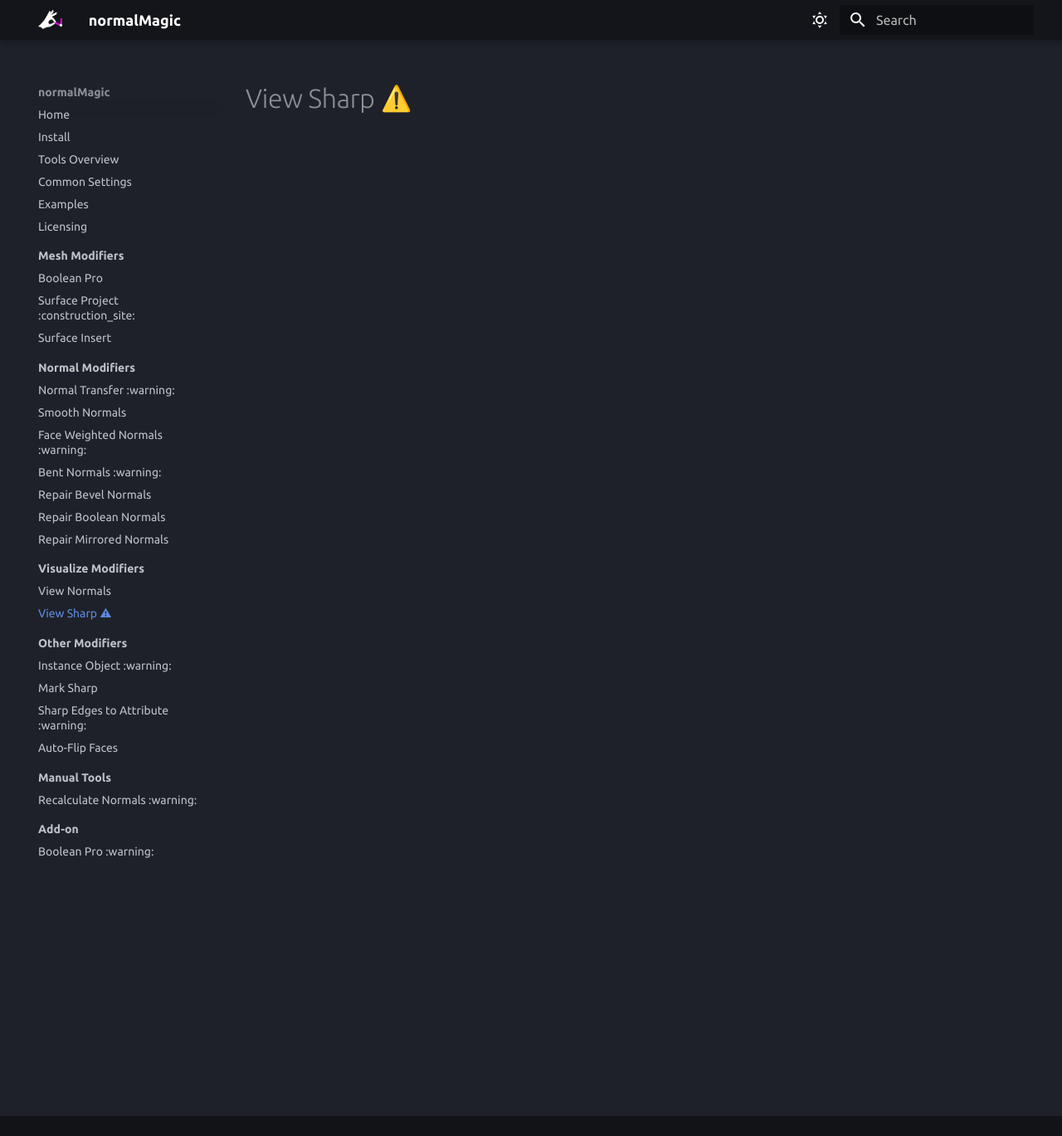
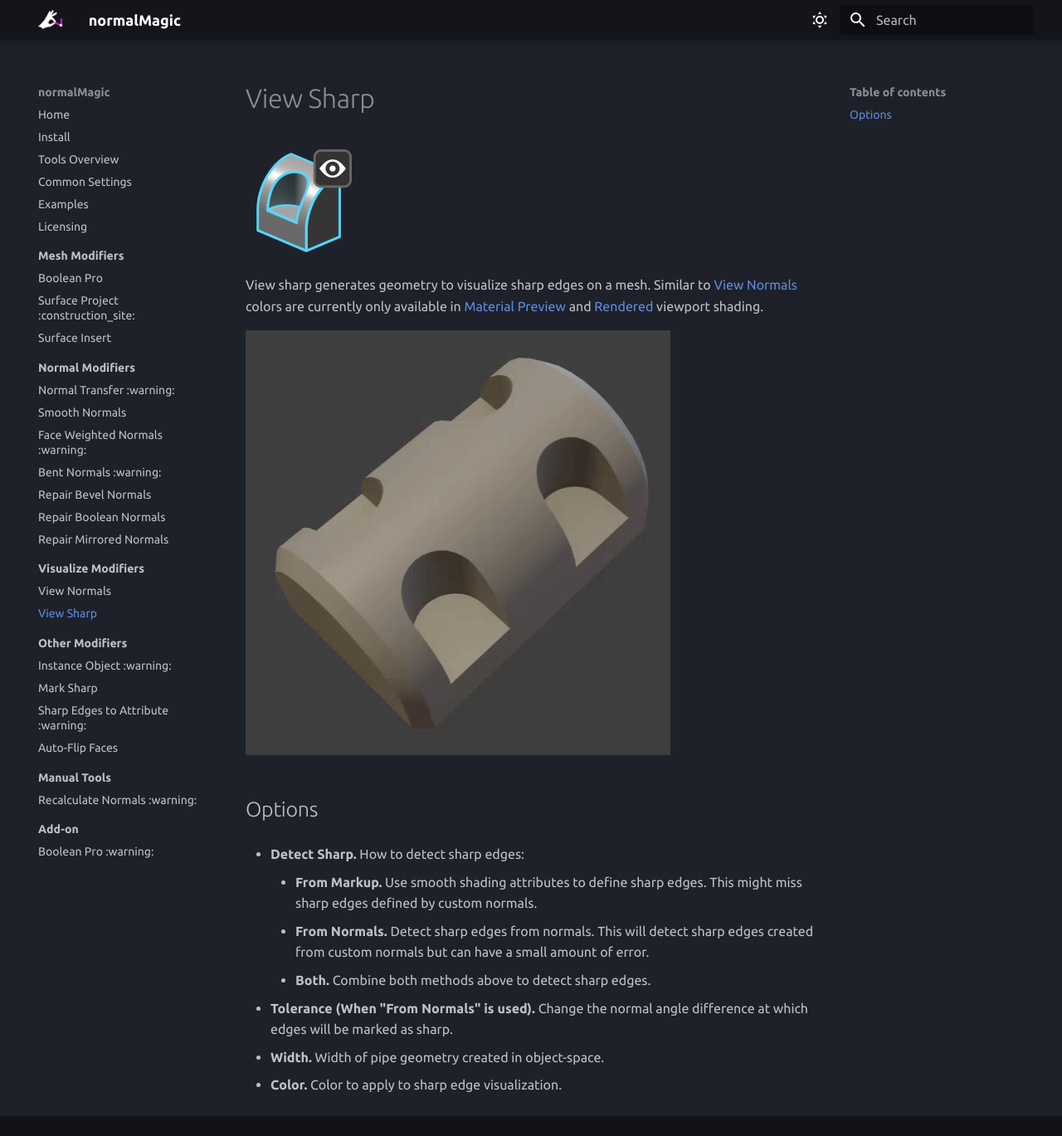
Before and after one commit to SpaghetMeNot/normalmagic, an MkDocs documentation site: the page built from docs/visualize_tools/view_sharp.md, in a window 1280 px wide and 1369 px high. Shown: the whole window at 83% size. Built offline with MkDocs 1.6.1 and Material for MkDocs 9.7.7, drawn with Linux system fonts in a browser that asks for light colours; emoji names are drawn with the system emoji font; some web fonts are replaced; the version menu is left out.

Commit message:
Adding View Sharp page

```diff
--- a/docs/visualize_tools/view_sharp.md
+++ b/docs/visualize_tools/view_sharp.md
@@ -1 +1,18 @@
-# View Sharp :warning:
+# View Sharp
+
+![View Sharp Icon](../assets/icons/view_sharp.png){width=128}
+
+View sharp generates geometry to visualize sharp edges on a mesh. Similar to [View Normals](./view_normals.md) colors are currently only available in [Material Preview](https://docs.blender.org/manual/en/latest/editors/3dview/display/shading.html#material-preview) and [Rendered](https://docs.blender.org/manual/en/latest/editors/3dview/display/shading.html#rendered) viewport shading.
+
+![View Sharp](../assets/view/view_sharp.gif){width=512}
+
+## Options
+
+- **Detect Sharp.** How to detect sharp edges:
+    - **From Markup.** Use smooth shading attributes to define sharp edges. This might miss sharp edges defined by custom normals.
+    - **From Normals.** Detect sharp edges from normals. This will detect sharp edges created from custom normals but can have a small amount of error.
+    - **Both.** Combine both methods above to detect sharp edges.
+
+- **Tolerance (When "From Normals" is used).** Change the normal angle difference at which edges will be marked as sharp.
+- **Width.** Width of pipe geometry created in object-space.
+- **Color.** Color to apply to sharp edge visualization.
```
Also changed, not shown: docs/assets/view/view_sharp.gif (added).
